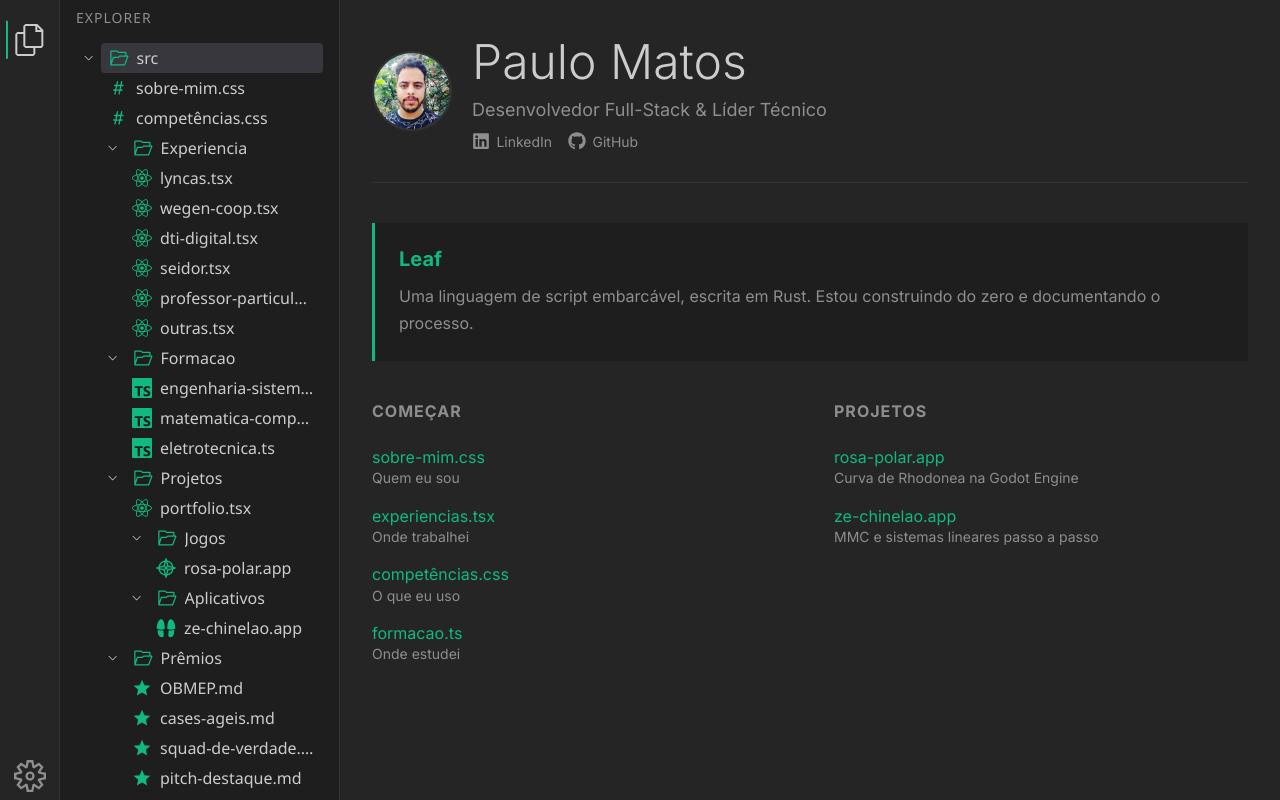
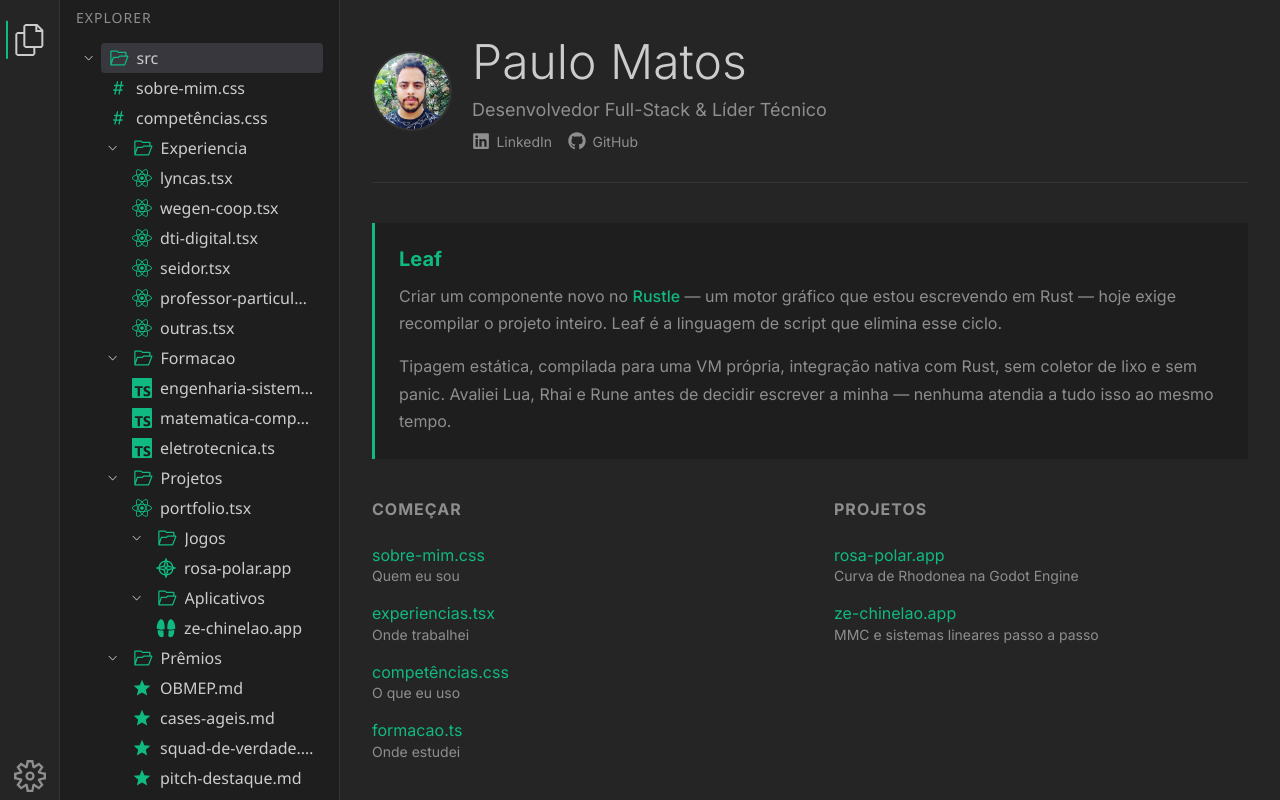
Before and after one commit to pmatos2000/portfolio-paulo-matos, a Next.js app: page / in a window 1280 px wide. Built offline with nearby package versions, Linux system fonts and the light colour scheme.

Commit message:
content: reescreve o bloco do leaf com o problema que o originou

```diff
--- a/src/app/page.module.css
+++ b/src/app/page.module.css
@@ -69,6 +69,20 @@
   color: var(--text-color-secondary);
 }
 
+.highlight p + p {
+  margin-top: 1rem;
+}
+
+.highlight a {
+  color: var(--primary-color);
+  font-weight: 500;
+  text-decoration: none;
+}
+
+.highlight a:hover {
+  text-decoration: underline;
+}
+
 .columns {
   display: grid;
   grid-template-columns: 1fr 1fr;
--- a/src/app/page.tsx
+++ b/src/app/page.tsx
@@ -106,8 +106,23 @@ const Home = () => {
       <section className={styles.highlight}>
         <h2 className={styles.highlightTitle}>Leaf</h2>
         <p>
-          Uma linguagem de script embarcável, escrita em Rust. Estou construindo
-          do zero e documentando o processo.
+          Criar um componente novo no{" "}
+          <a
+            href="https://github.com/pmatos2000/rustle"
+            target="_blank"
+            rel="noopener noreferrer"
+          >
+            Rustle
+          </a>{" "}
+          — um motor gráfico que estou escrevendo em Rust — hoje exige
+          recompilar o projeto inteiro. Leaf é a linguagem de script que elimina
+          esse ciclo.
+        </p>
+        <p>
+          Tipagem estática, compilada para uma VM própria, integração nativa com
+          Rust, sem coletor de lixo e sem panic. Avaliei Lua, Rhai e Rune antes
+          de decidir escrever a minha — nenhuma atendia a tudo isso ao mesmo
+          tempo.
         </p>
       </section>
 
```
